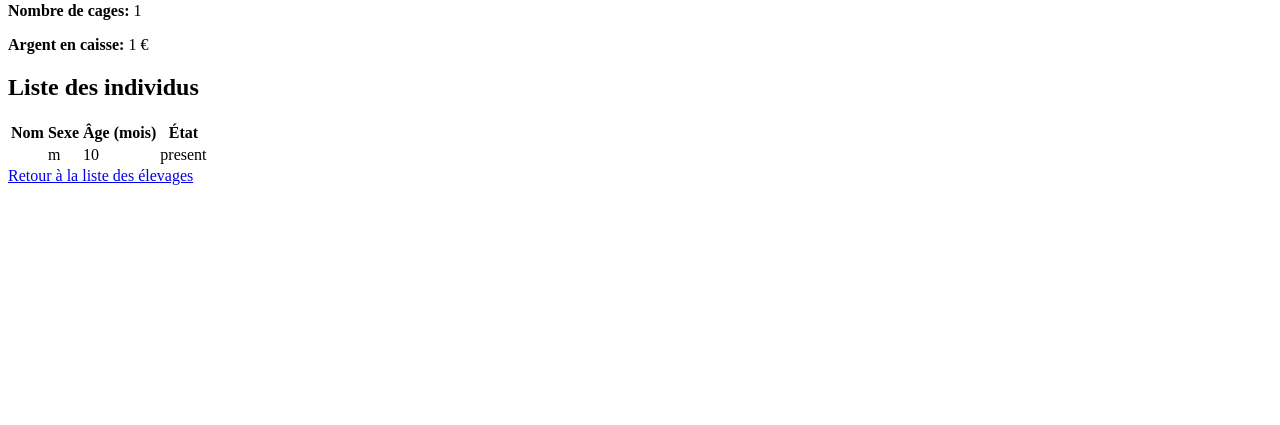
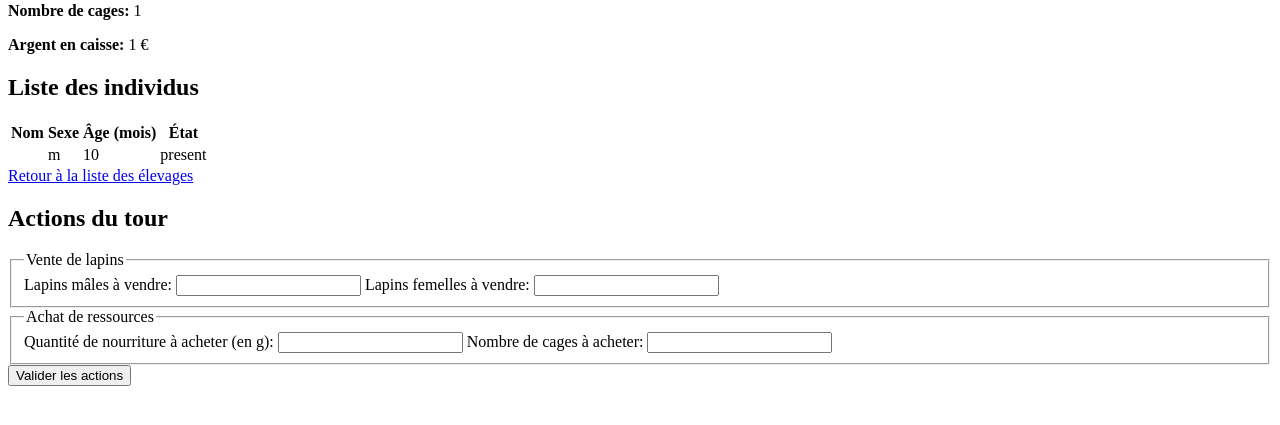
Before and after one commit to BigPython34/elevage-octave-cercle, a Django app: page /jeu/elevage/1/ in a window 1280 px wide. Shown: the part 227-652 px from the top of the page. Run offline with Django 5.2, Linux system fonts and the light colour scheme; tables that the repository leaves empty hold one stand-in row (values such as "Sample post").

Commit message:
ajout du template pour la modification de forms avec le form tour

```diff
--- a/elevage/jeu/templates/jeu/elevage_detail.html
+++ b/elevage/jeu/templates/jeu/elevage_detail.html
@@ -44,3 +44,30 @@
     <a href="{% url 'jeu:liste' %}">Retour à la liste des élevages</a>
 </body>
 </html>
+
+<h2>Actions du tour</h2>
+
+<form method="post">
+    {% csrf_token %}
+    <fieldset>
+        <legend>Vente de lapins</legend>
+        {{ form.vendre_males.label_tag }} {{ form.vendre_males }}
+        {{ form.vendre_femelles.label_tag }} {{ form.vendre_femelles }}
+    </fieldset>
+
+    <fieldset>
+        <legend>Achat de ressources</legend>
+        {{ form.acheter_nourriture.label_tag }} {{ form.acheter_nourriture }}
+        {{ form.acheter_cages.label_tag }} {{ form.acheter_cages }}
+    </fieldset>
+
+    {% if form.non_field_errors %}
+        <ul style="color: red;">
+            {% for error in form.non_field_errors %}
+                <li>{{ error }}</li>
+            {% endfor %}
+        </ul>
+    {% endif %}
+
+    <button type="submit">Valider les actions</button>
+</form>
```
